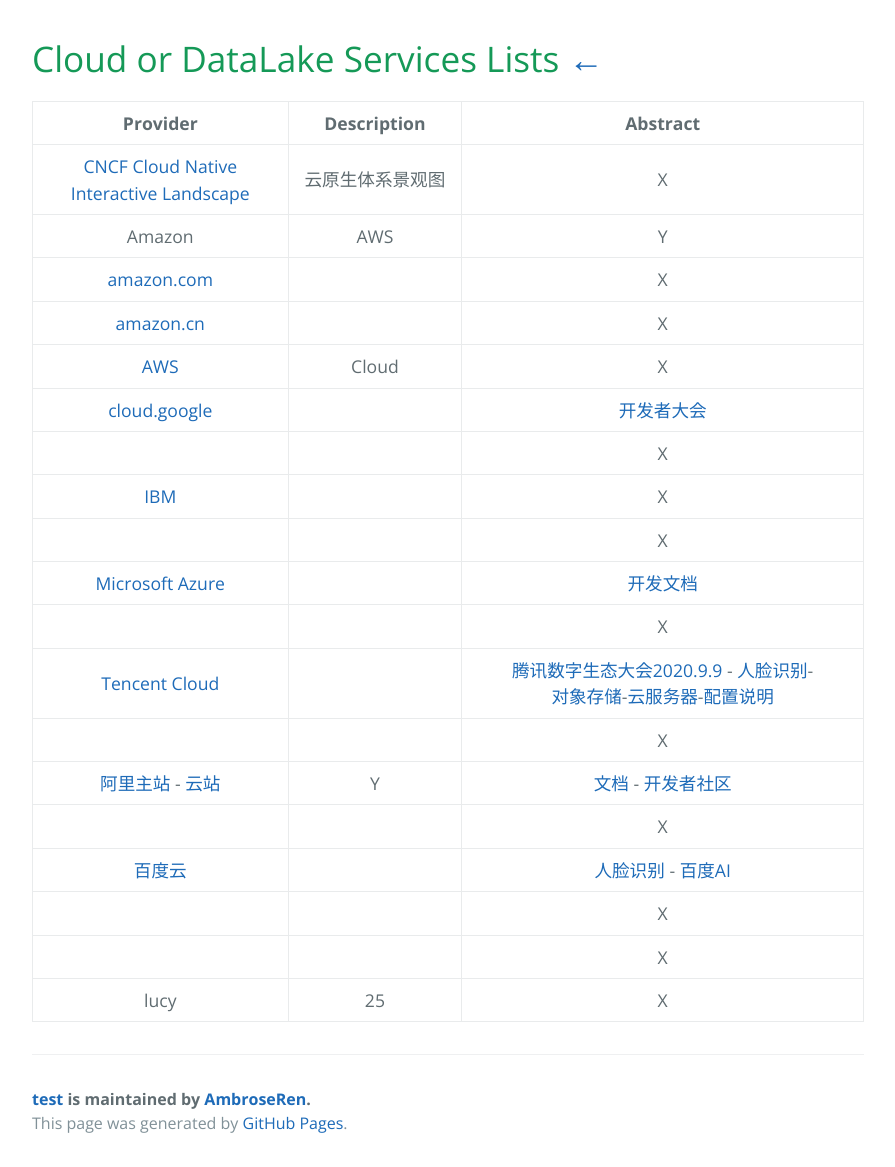
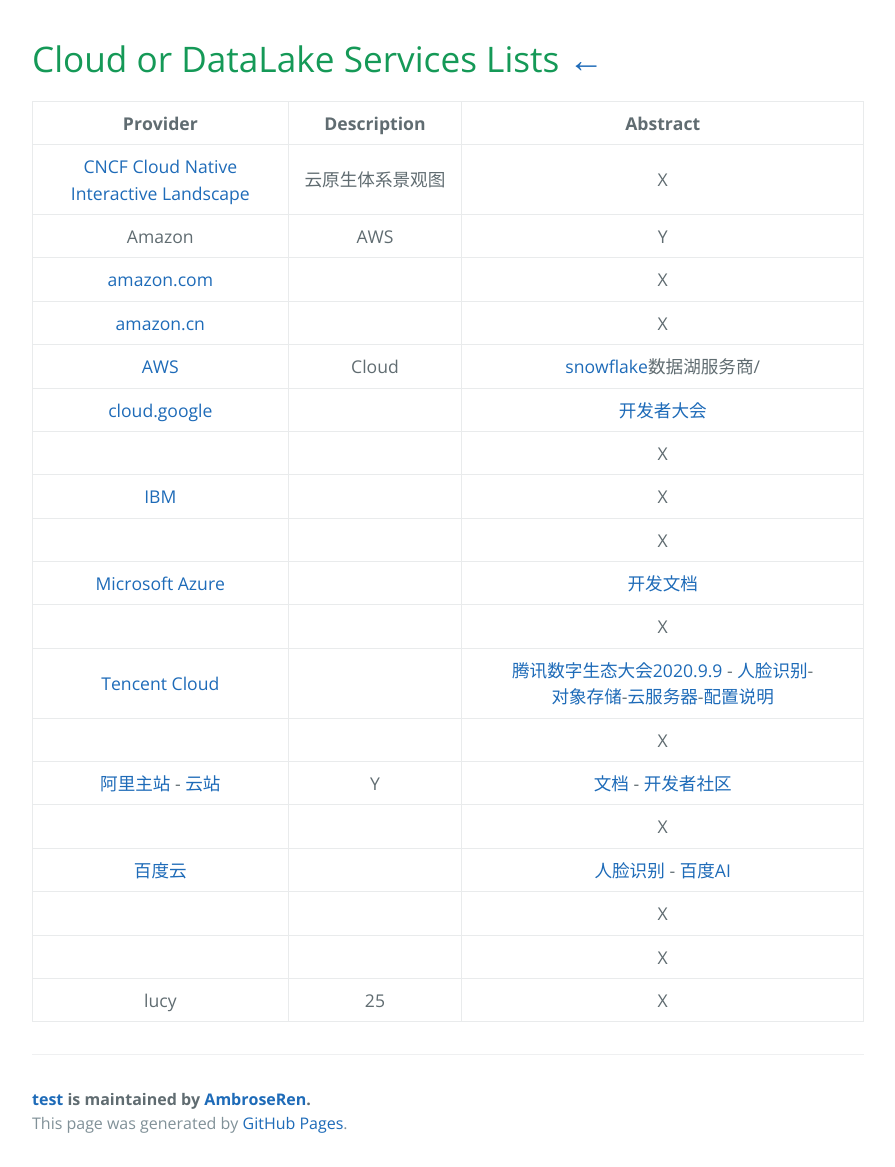
Before and after one commit to AmbroseRen/test, a Jekyll site: the page built from Data/DataLake.md, in a window 1280 px wide. Shown: the whole page, without its empty margins (192-1087 px from the left). Built offline with Jekyll 4.4.1, drawn with Linux system fonts in a browser that asks for light colours; our own code applies the rules of GitHub Pages for plain Markdown files; the repository's description, which GitHub fills in, is left out.

Commit message:
Update DataLake.md

```diff
--- a/Data/DataLake.md
+++ b/Data/DataLake.md
@@ -6,7 +6,7 @@
 | Amazon | AWS | Y |
 | [amazon.com](https://www.amazon.com/) |  | X |
 | [amazon.cn](https://www.amazon.cn/) |  | X |
-| [AWS](https://aws.amazon.com/cn/cloudfront/?sc_channel=PS&sc_campaign=acquisition_HK&sc_publisher=google&sc_medium=cloudfront_b&sc_content=cloudfront_e&sc_detail=amazon%20cloudfront&sc_category=cloudfront&sc_segment=161357939017&sc_matchtype=e&sc_country=HK&s_kwcid=AL!4422!3!161357939017!e!!g!!amazon%20cloudfront&ef_id=WyiLzQAAAMBknAu9:20180628065536:s) | Cloud | X |
+| [AWS](https://aws.amazon.com/cn/cloudfront/?sc_channel=PS&sc_campaign=acquisition_HK&sc_publisher=google&sc_medium=cloudfront_b&sc_content=cloudfront_e&sc_detail=amazon%20cloudfront&sc_category=cloudfront&sc_segment=161357939017&sc_matchtype=e&sc_country=HK&s_kwcid=AL!4422!3!161357939017!e!!g!!amazon%20cloudfront&ef_id=WyiLzQAAAMBknAu9:20180628065536:s) | Cloud | [snowflake](https://jj32077.ap-northeast-1.aws.snowflakecomputing.com/console/login#/)数据湖服务商/[]() |
 | [cloud.google](https://cloud.google.com/) |  | [开发者大会](https://developersummit.googlecnapps.cn/) |
 | []() |  | X |
 | [IBM](https://cloud.ibm.com/) |  | X |
```
